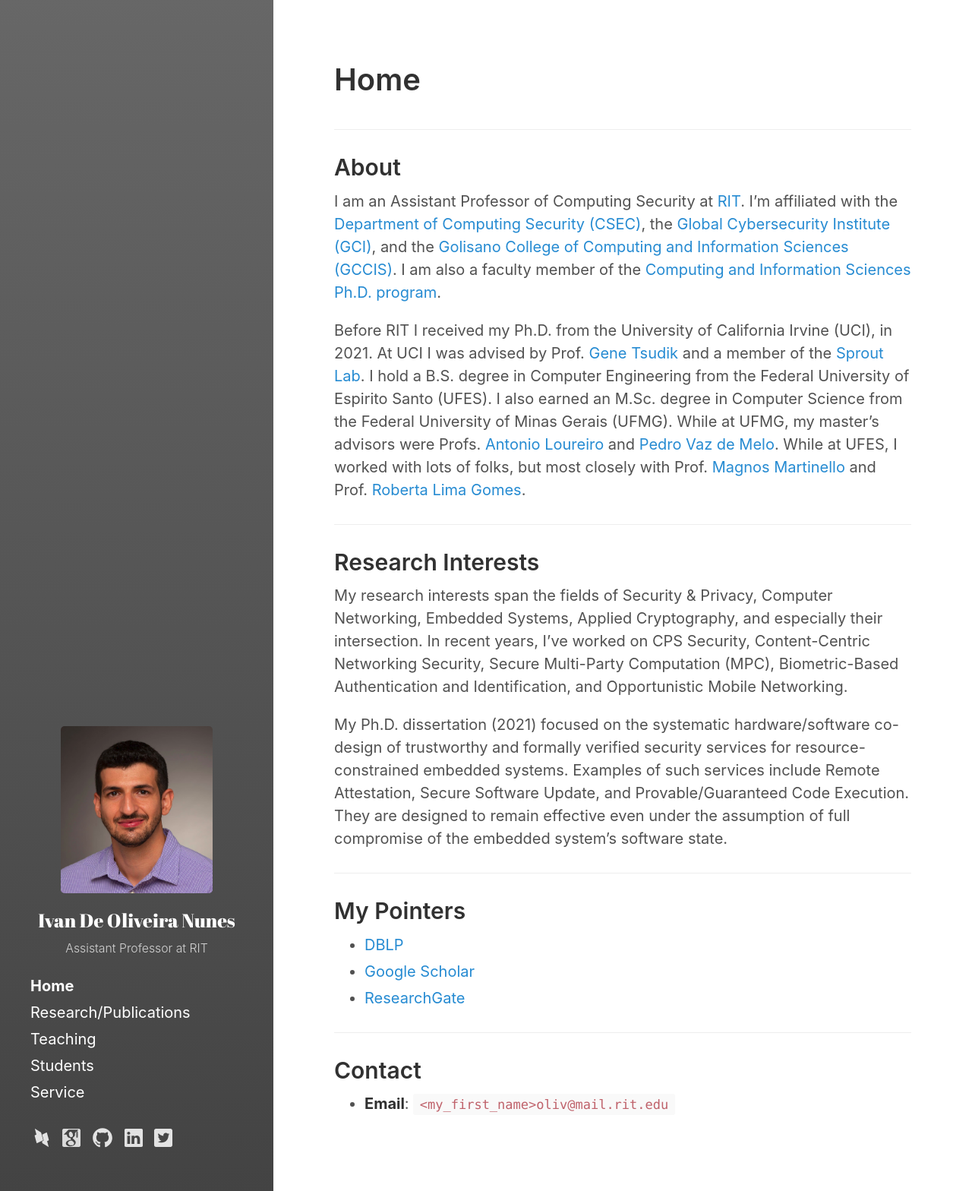
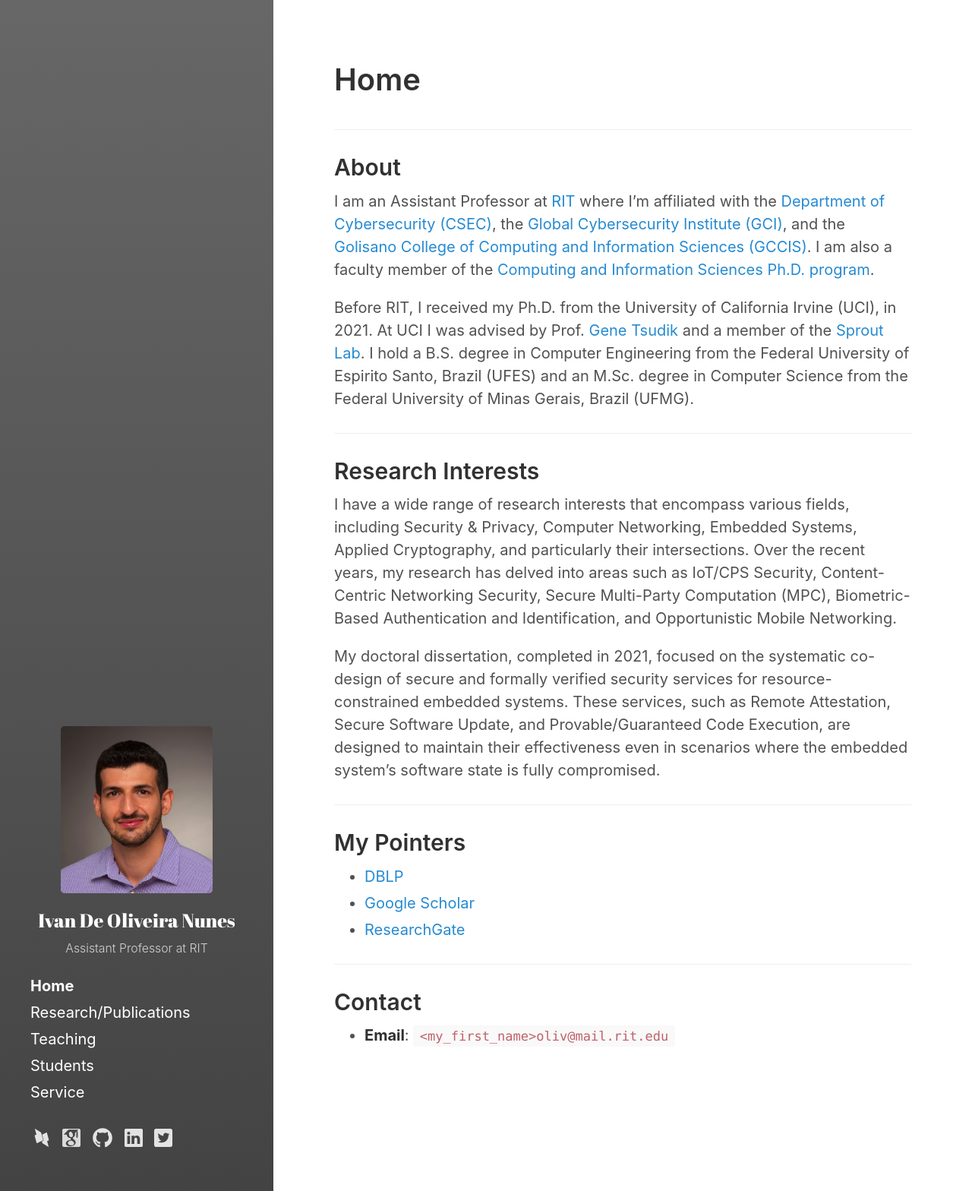
Before and after one commit to ivanolive/ivanolive.github.io, a Jekyll site: the page built from index.md, in a window 1280 px wide. Shown: the whole page at 76% size. Built offline with Jekyll 4.4.1, drawn with Linux system fonts in a browser that asks for light colours.

Commit message:
Update index.md

```diff
--- a/index.md
+++ b/index.md
@@ -7,27 +7,20 @@ ___
 
 ## About
 
-I am an Assistant Professor of Computing Security at [RIT](rit.edu).
-I'm affiliated with the [Department of Computing Security (CSEC)](https://www.rit.edu/computing/department-computing-security), the [Global Cybersecurity Institute (GCI)](https://www.rit.edu/cybersecurity/facilities), and the [Golisano College of Computing and Information Sciences (GCCIS)](https://www.rit.edu/computing/).
+I am an Assistant Professor at [RIT](rit.edu) where I'm affiliated with the [Department of Cybersecurity (CSEC)](https://www.rit.edu/computing/department-computing-security), the [Global Cybersecurity Institute (GCI)](https://www.rit.edu/cybersecurity/facilities), and the [Golisano College of Computing and Information Sciences (GCCIS)](https://www.rit.edu/computing/).
 I am also a faculty member of the [Computing and Information Sciences Ph.D. program](https://www.rit.edu/study/computing-and-information-sciences-phd).
 
-Before RIT I received my Ph.D. from the University of California Irvine (UCI), in 2021.
+Before RIT, I received my Ph.D. from the University of California Irvine (UCI), in 2021.
 At UCI I was advised by Prof. [Gene Tsudik](https://www.ics.uci.edu/~gts/) and a member of the [Sprout Lab](http://sprout.ics.uci.edu/).
-I hold a B.S. degree in Computer Engineering from the Federal University of Espirito Santo (UFES).
-I also earned an M.Sc. degree in Computer Science from the Federal University of Minas Gerais (UFMG).
-While at UFMG, my master’s advisors were Profs. [Antonio Loureiro](https://homepages.dcc.ufmg.br/~loureiro/)  and [Pedro Vaz de Melo](https://homepages.dcc.ufmg.br/~olmo/wordpress/).
-While at UFES, I worked with lots of folks, but most closely with Prof. [Magnos Martinello](http://www.inf.ufes.br/~magnos/) and Prof. [Roberta Lima Gomes](http://www.inf.ufes.br/~rgomes/index_e.html).
+I hold a B.S. degree in Computer Engineering from the Federal University of Espirito Santo, Brazil (UFES) and an M.Sc. degree in Computer Science from the Federal University of Minas Gerais, Brazil (UFMG).
 
 ___
 
 ## Research Interests
 
-My research interests span the fields of Security & Privacy, Computer Networking, Embedded Systems, Applied Cryptography, and especially their intersection.
-In recent years, I’ve worked on CPS Security, Content-Centric Networking Security, Secure Multi-Party Computation (MPC), Biometric-Based Authentication and Identification, and Opportunistic Mobile Networking.
+I have a wide range of research interests that encompass various fields, including Security & Privacy, Computer Networking, Embedded Systems, Applied Cryptography, and particularly their intersections. Over the recent years, my research has delved into areas such as IoT/CPS Security, Content-Centric Networking Security, Secure Multi-Party Computation (MPC), Biometric-Based Authentication and Identification, and Opportunistic Mobile Networking.
 
-My Ph.D. dissertation (2021) focused on the systematic hardware/software co-design of trustworthy and formally verified security services for resource-constrained embedded systems.
-Examples of such services include Remote Attestation, Secure Software Update, and Provable/Guaranteed Code Execution.
-They are designed to remain effective even under the assumption of full compromise of the embedded system’s software state.
+My doctoral dissertation, completed in 2021, focused on the systematic co-design of secure and formally verified security services for resource-constrained embedded systems. These services, such as Remote Attestation, Secure Software Update, and Provable/Guaranteed Code Execution, are designed to maintain their effectiveness even in scenarios where the embedded system's software state is fully compromised.
 
 <!--
 ___
```
